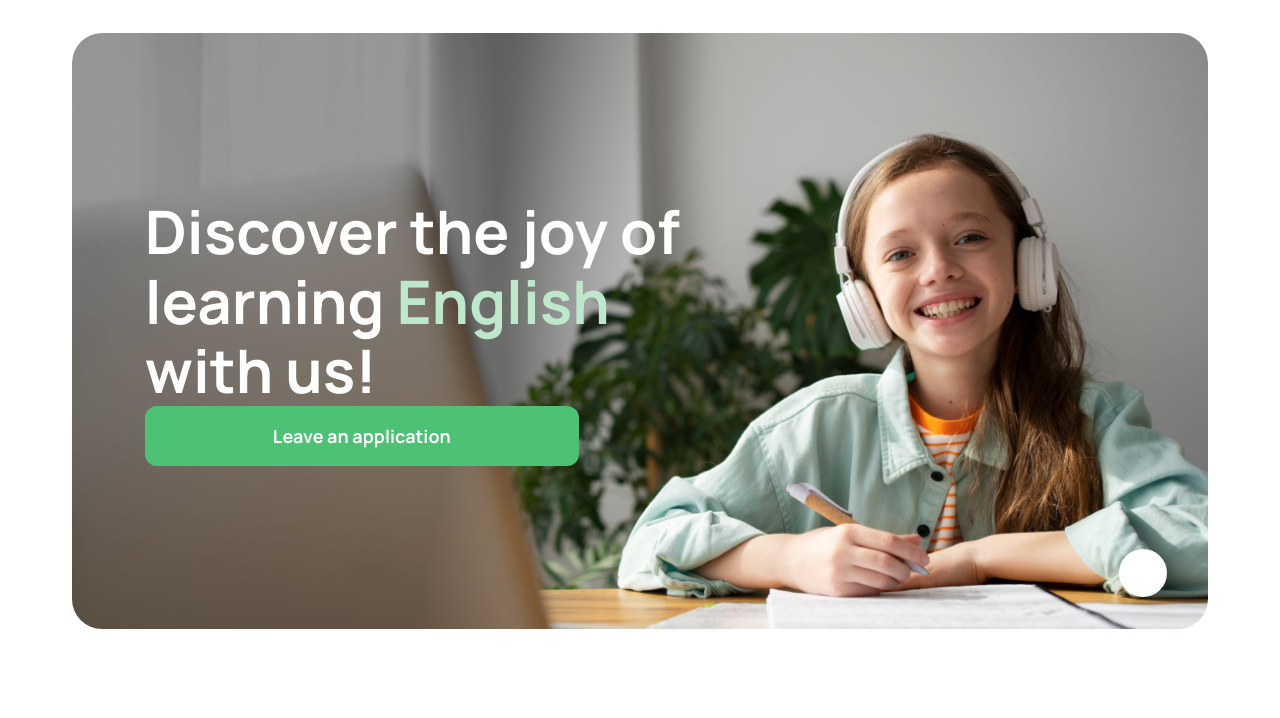
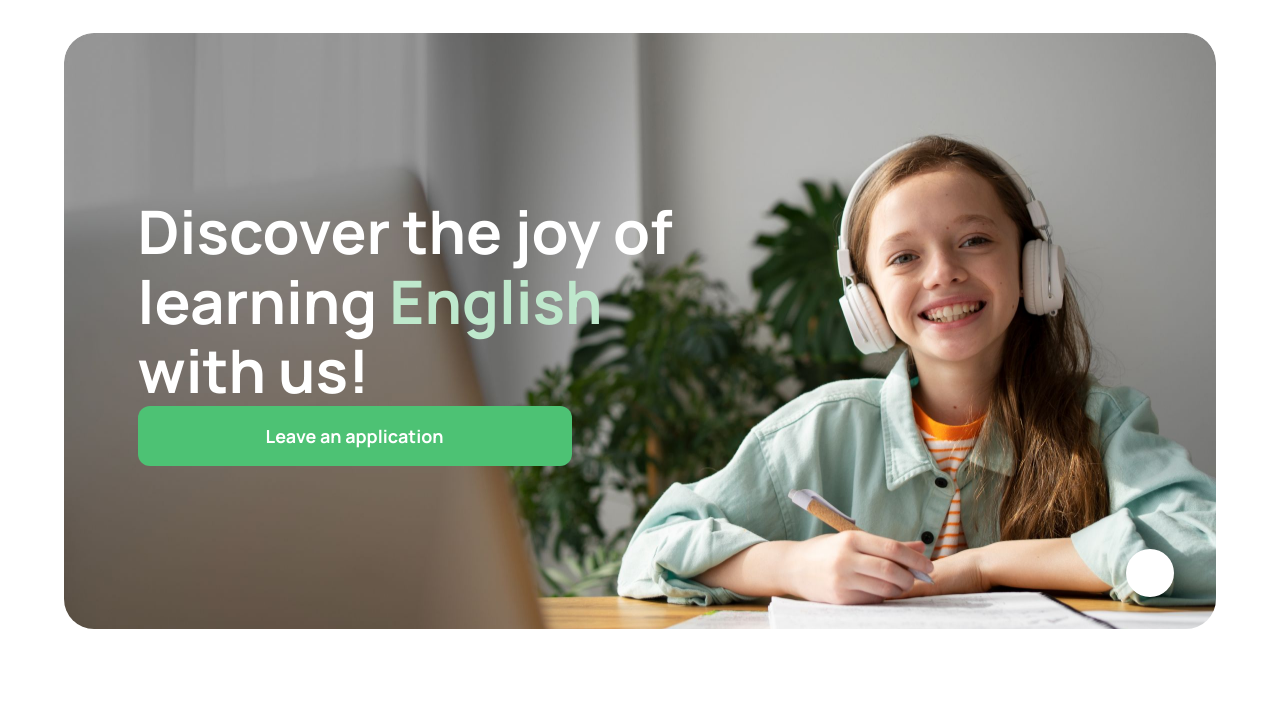
Before and after one commit to Fijji/Pixel_Artists, a website built with Vite: page src/index.html in a window 1280 px wide. Shown: the part 75-793 px from the top of the page. Built offline with nearby package versions, Linux system fonts and the light colour scheme.

Commit message:
Adapt image size to different resolutions

```diff
--- a/src/css/hero.css
+++ b/src/css/hero.css
@@ -14,9 +14,9 @@
     );
   background-size: cover;
   border-radius: 16px;
-  margin: 8px 20px 0px 20px;
+  margin: 8px auto 0px;
 
-  width: calc(100% - 40px);
+  max-width: 335px;
 }
 
 .hero-text {
@@ -92,9 +92,9 @@
       );
 
     border-radius: 30px;
-    margin: 32px 32px 0px 32px;
+    margin: 32px auto 0px;
 
-    width: calc(100% - 64px);
+    max-width: 704px;
   }
 
   .hero-content {
@@ -135,9 +135,9 @@
       );
 
     border-radius: 30px;
-    margin: 16px 64px 0px 64px;
+    margin: 16px auto 0px;
 
-    width: calc(100% - 128px);
+    max-width: 1152px;
   }
 
   .hero-content {
```
